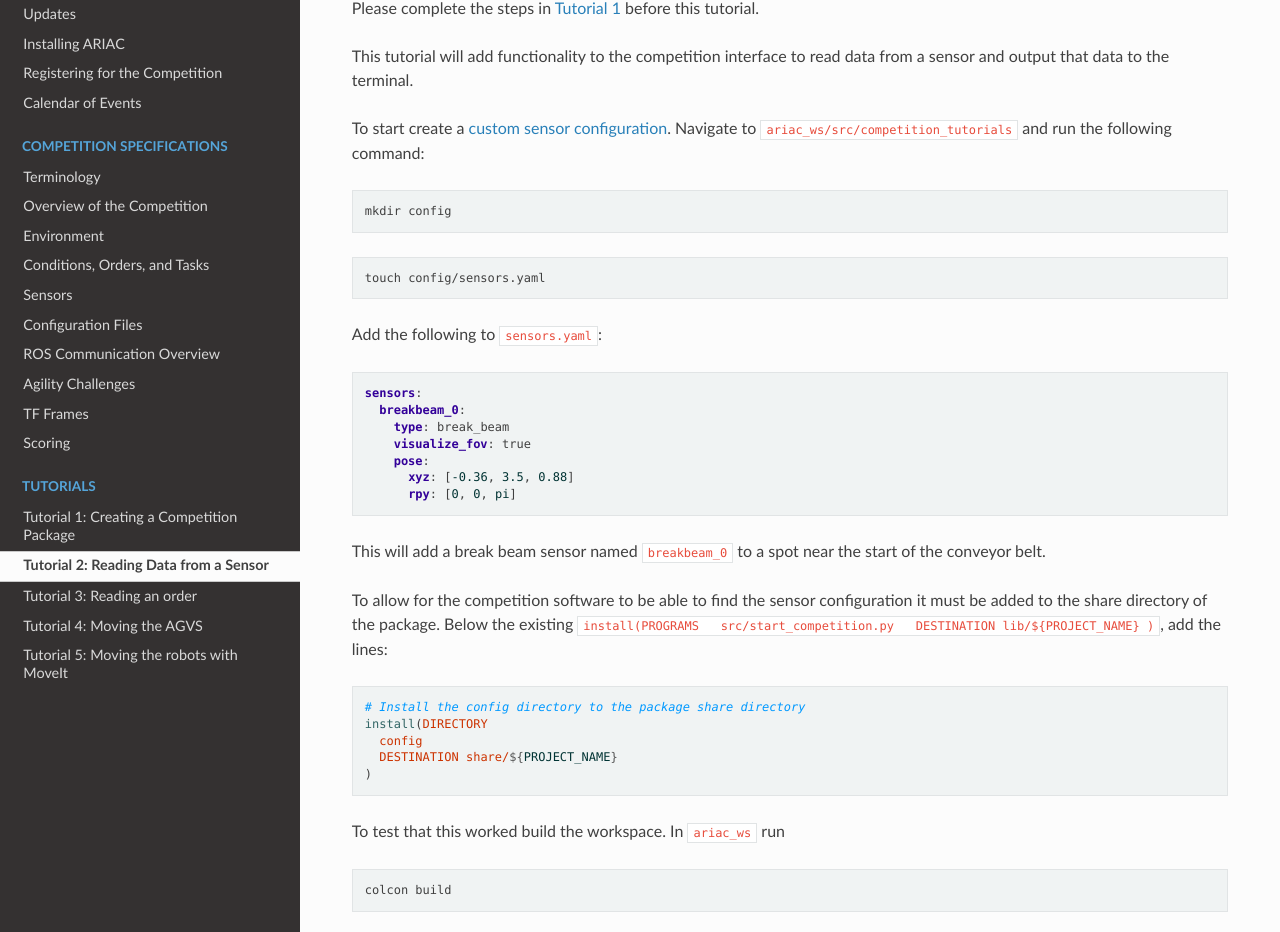
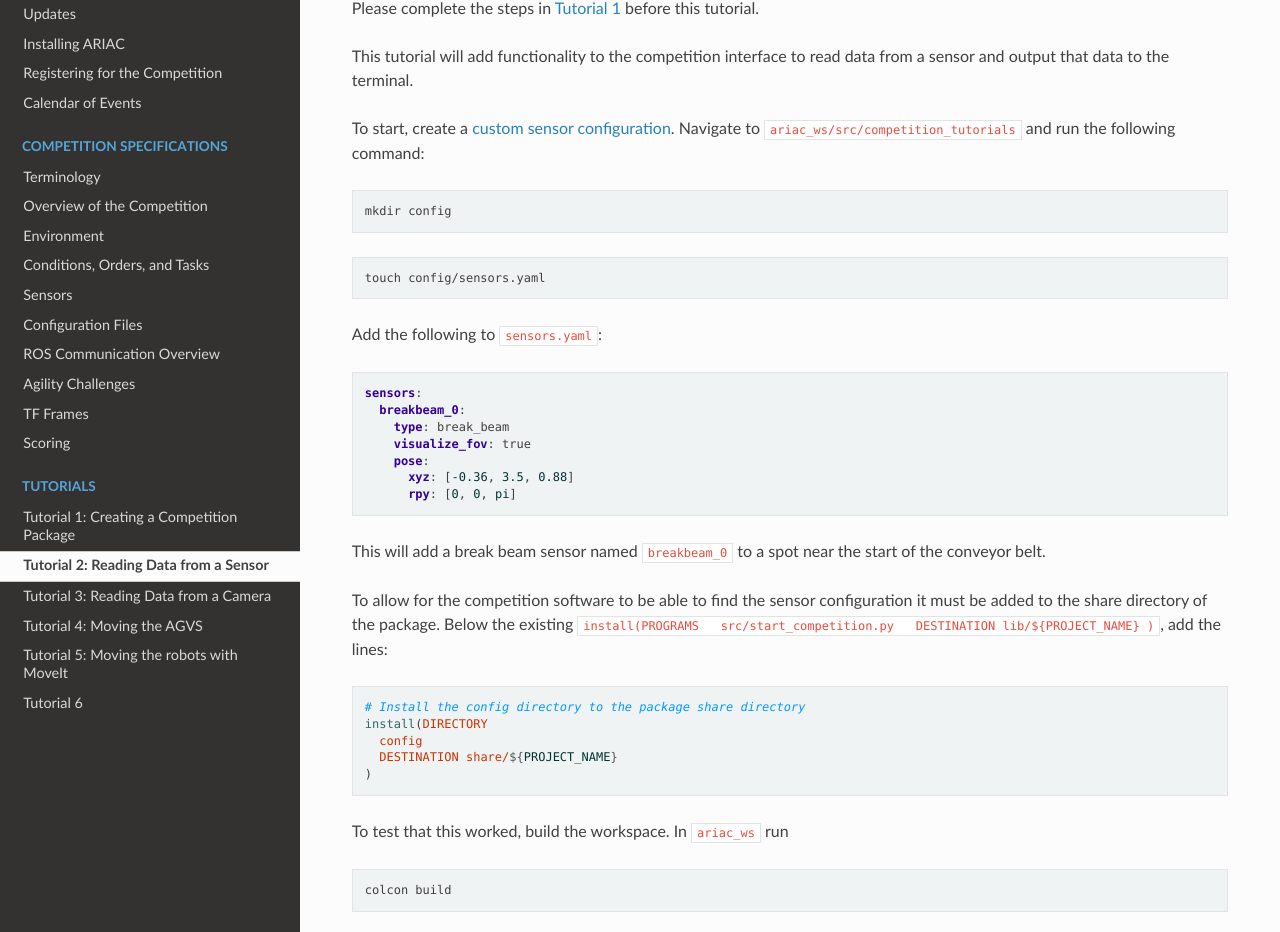
Before and after one commit to usnistgov/ARIAC, a Sphinx documentation site: the page built from docs/tutorials/tutorial_2.md, in a window 1280 px wide and 1400 px high. Shown: the part 163-1095 px from the top of the window. Built offline with Sphinx 7.4.7 and the Read the Docs theme 2.0.0, drawn with Linux system fonts in a browser that asks for light colours.

Commit message:
adding new tutorials

````diff
--- a/docs/index.rst
+++ b/docs/index.rst
@@ -45,6 +45,7 @@ Github repository: `https://www.github.com/usnistgov/ARIAC/ <https://www.github.
 
    tutorials/tutorial_1.md
    tutorials/tutorial_2.md
-   tutorials/tutorial_3.md
+   tutorials/tutorial_3.rst
    tutorials/tutorial_4.md
    tutorials/tutorial_5.md
+   tutorials/tutorial_6.md
--- a/docs/tutorials/tutorial_2.md
+++ b/docs/tutorials/tutorial_2.md
@@ -4,7 +4,7 @@
 
 This tutorial will add functionality to the competition interface to read data from a sensor and output that data to the terminal.
 
-To start create a [custom sensor configuration](../competition/sensors.md). Navigate to `ariac_ws/src/competition_tutorials` and run the following command:
+To start, create a [custom sensor configuration](../competition/sensors.md). Navigate to `ariac_ws/src/competition_tutorials` and run the following command:
 
 ``` bash
 mkdir config
@@ -42,7 +42,7 @@
 )
 ```
 
-To test that this worked build the workspace. In `ariac_ws` run
+To test that this worked, build the workspace. In `ariac_ws` run
 
 ```bash
 colcon build
--- a/docs/tutorials/tutorial_3.md
+++ /dev/null
@@ -1,3 +0,0 @@
-# Tutorial 3: Reading an order
-
-🚧 Coming soon 🚧
--- /dev/null
+++ b/docs/tutorials/tutorial_6.md
@@ -0,0 +1,3 @@
+# Tutorial 6
+
+🚧 Coming soon 🚧
````
Also changed, not shown: docs/tutorials/tutorial_3.rst (added, +57 -0 lines).
